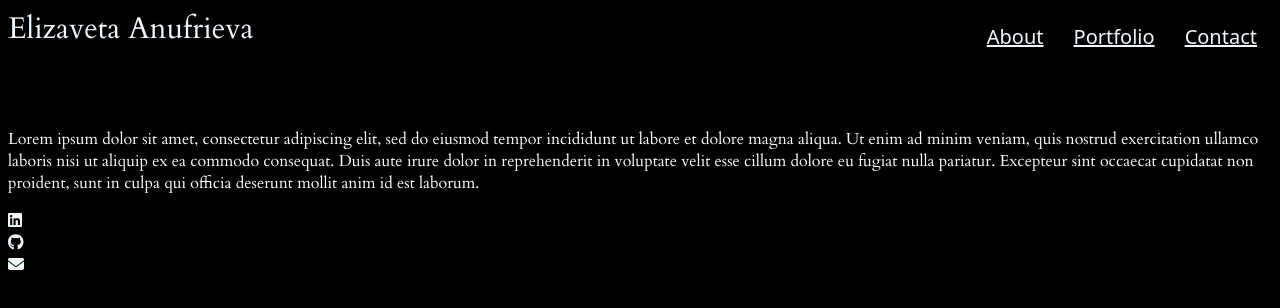
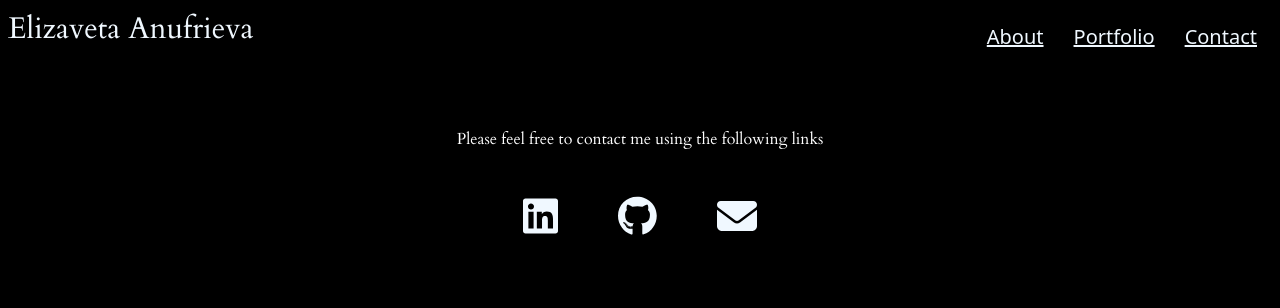
Before and after one commit to eliza-an/react-portfolio, a React (Create React App) app in the folder my-app/: page /Contact in a window 1280 px wide. Shown: the top 308 px of the page. Built offline with nearby package versions, Linux system fonts and the light colour scheme; a web font is replaced by a local one.

Commit message:
fixing contact links

```diff
--- /dev/null
+++ b/my-app/src/pages/contact.css
@@ -0,0 +1,13 @@
+.links{
+    display: flex;
+    justify-content: center;
+}
+.icon{
+    padding: 30px;
+}
+.yeet{
+height: 40px;
+}
+.textcontact{
+    text-align: center;
+}
--- a/my-app/src/pages/contact.js
+++ b/my-app/src/pages/contact.js
@@ -4,6 +4,7 @@ import { fas, faEnvelope  } from '@fortawesome/free-solid-svg-icons'
 import { FontAwesomeIcon, } from '@fortawesome/react-fontawesome'
 import { faLinkedin, faBrands, faGithub } from '@fortawesome/free-brands-svg-icons'
 import { fab, } from '@fortawesome/free-brands-svg-icons'
+import "./contact.css"
 
 
 library.add( fas, faLinkedin, faGithub, fab, faEnvelope)
@@ -14,23 +15,25 @@ const Contact = () =>{
     <div>
       <h3>Contact</h3>
 
-        <p>Lorem ipsum dolor sit amet, consectetur adipiscing elit, sed do eiusmod tempor incididunt ut labore et dolore magna aliqua. Ut enim ad minim veniam, quis nostrud exercitation ullamco laboris nisi ut aliquip ex ea commodo consequat. Duis aute irure dolor in reprehenderit in voluptate velit esse cillum dolore eu fugiat nulla pariatur. Excepteur sint occaecat cupidatat non proident, sunt in culpa qui officia deserunt mollit anim id est laborum.</p>
-        <div id="linkedin">
+        <p className='textcontact'>Please feel free to contact me using the following links</p>
+        <div className='links'>
+        <div id="linkedin" className='icon'>
           <a href="https://www.linkedin.com/in/elizaveta-anufrieva/">
-          <FontAwesomeIcon icon="fa-brands fa-linkedin" />
+          <FontAwesomeIcon icon="fa-brands fa-linkedin" className='yeet'/>
           </a>
         </div>
-          <div id="github">
+          <div id="github" className='icon'>
             <a href="https://github.com/eliza-an">
-              <FontAwesomeIcon icon="fa-brands fa-github" />
+              <FontAwesomeIcon icon="fa-brands fa-github" className='yeet' />
             </a>
           </div>
-          <div id="mail">
+          <div id="mail" className='icon'>
             <a href="mailto:eliza.anufrieva@gmail.com" >
-             <FontAwesomeIcon icon="fa-envelope" />
+             <FontAwesomeIcon icon="fa-envelope" className='yeet'/>
             </a>
           </div>
     </div>
-  );
+    </div>
+  )
 }
 export default Contact;
```
